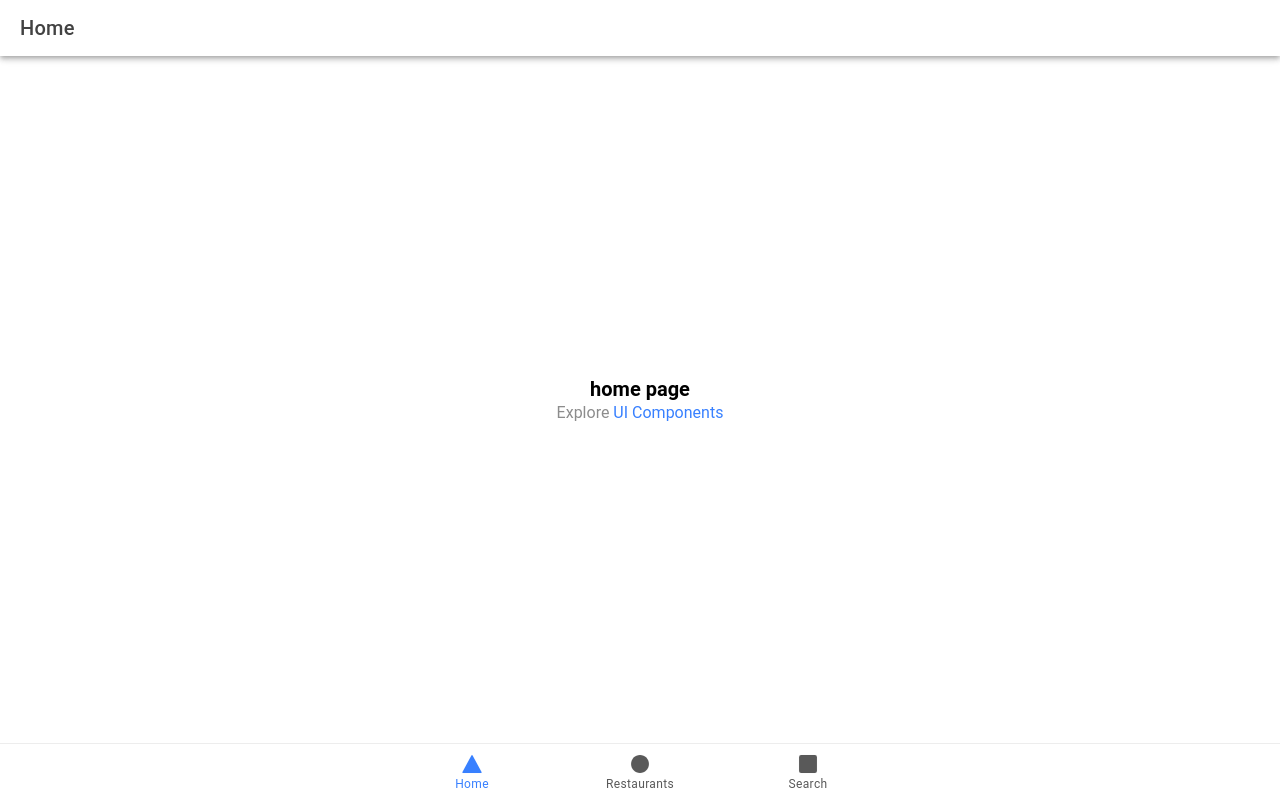
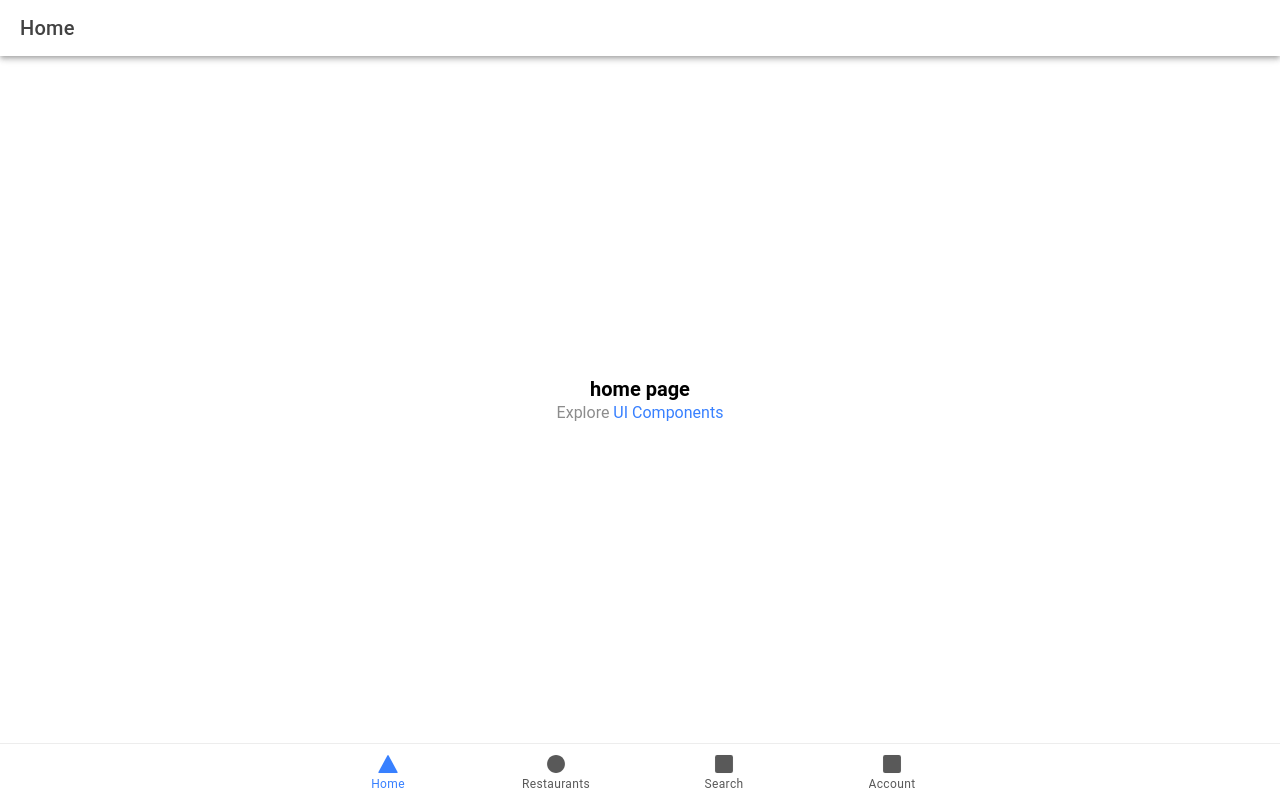
Before and after one commit to ToniGrondahl/FoodApp, a React (Vite) app: page /tab1 in a window 1280 px wide. Built offline with nearby package versions, Linux system fonts and the light colour scheme.

Commit message:
Added account page

```diff
--- a/src/App.tsx
+++ b/src/App.tsx
@@ -67,6 +67,10 @@ const App: React.FC = () => (
             <IonIcon aria-hidden="true" icon={square} />
             <IonLabel>Search</IonLabel>
           </IonTabButton>
+          <IonTabButton tab="tab4" href="/tab4">
+            <IonIcon aria-hidden="true" icon={square} />
+            <IonLabel>Account</IonLabel>
+          </IonTabButton>
         </IonTabBar>
       </IonTabs>
     </IonReactRouter>
```
Also changed, not shown: src/pages/Accont.tsx (added), src/pages/Account.css (added).
